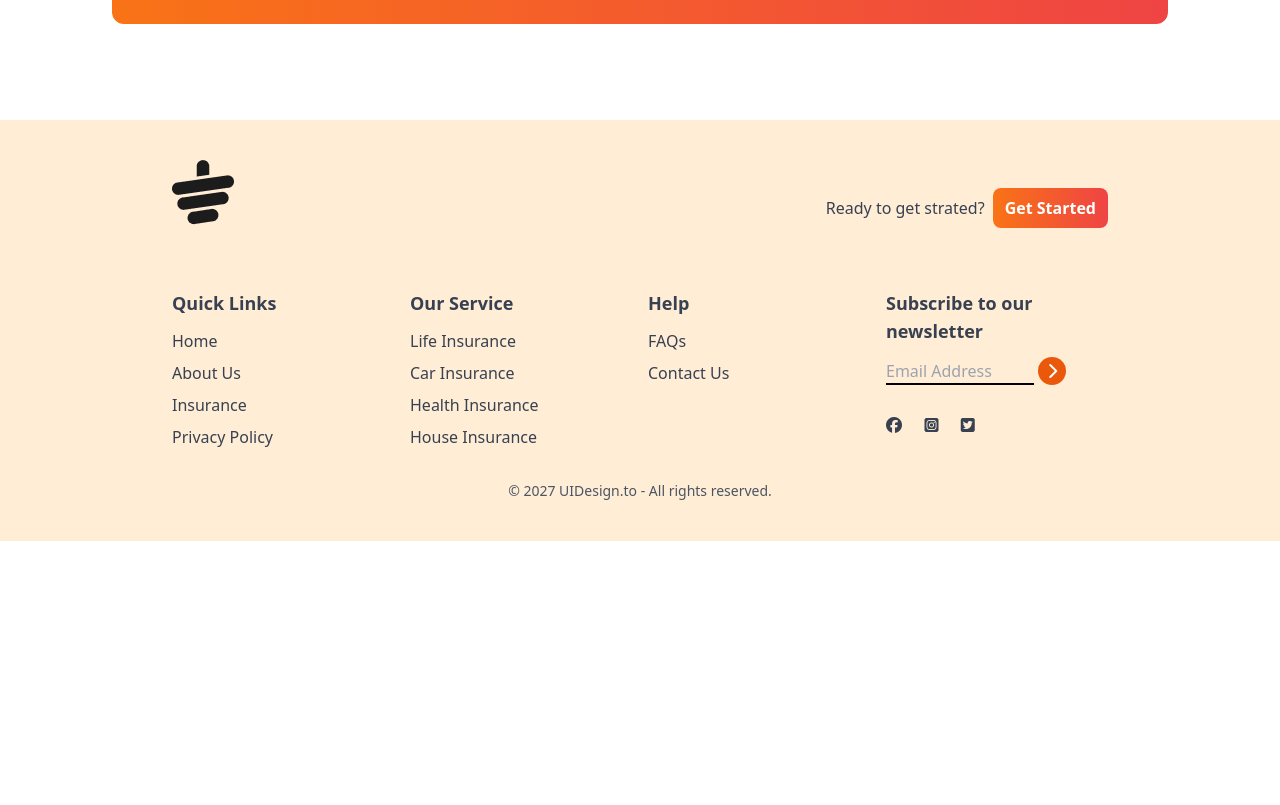
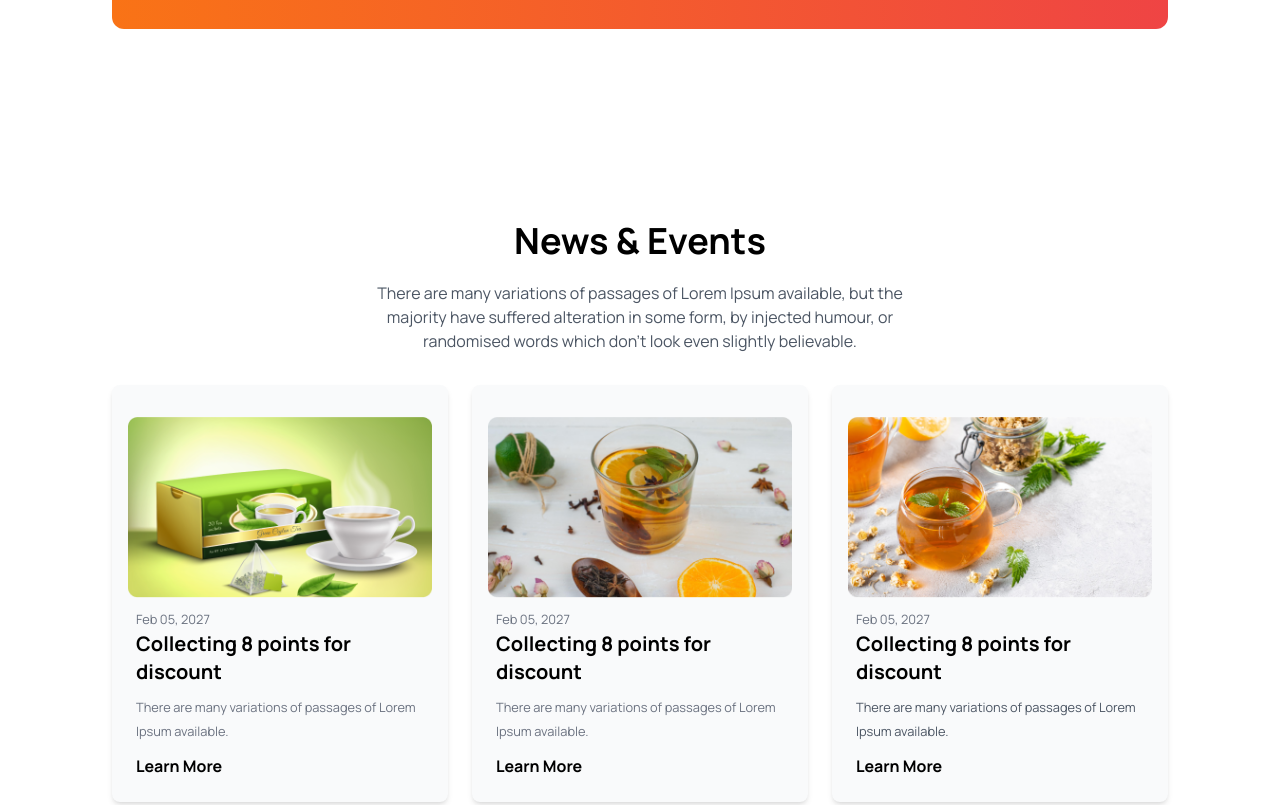
Before and after one commit to lehaz98/Tea-House-With-Taliwind, a plain HTML site: page index.html in a window 1280 px wide. Shown: the part 2420-3225 px from the top of the page. Before the commit the page ends 2961 px from the top, so only its background shows below. Drawn offline with nearby package versions, Linux system fonts and the light colour scheme.

Commit message:
Full tea house done

```diff
--- a/index.html
+++ b/index.html
@@ -25,12 +25,15 @@
             colors: {
               clifford: "#da373d",
             },
+            fontFamily: {
+              manrope: ["manrope", "sans-serif"],
+            },
           },
         },
       };
     </script>
   </head>
-  <body>
+  <body class="font-manrope">
     <!-- Main Content -->
     <main class="max-w-screen-xl mx-auto px-16 lg:px-28">
       <!-- header section -->
@@ -258,7 +261,63 @@
           </div>
         </div>
       </section>
-      <!-- news section homwork -->
+      <!-- news section homework -->
+      <section class="py-8 lg:py-24">
+        <!-- title -->
+        <div class="text-center mb-8">
+          <h1 class="text-3xl md:text-4xl font-bold mb-5">News & Events</h1>
+          <p class="text-gray-600 max-w-xl mx-auto">
+            There are many variations of passages of Lorem Ipsum available, but
+            the majority have suffered alteration in some form, by injected
+            humour, or randomised words which don't look even slightly
+            believable.
+          </p>
+        </div>
+        <div class="grid grid-cols-1 md:grid-cols-3 lg:grid-cols-3 gap-6">
+          <!-- product card -->
+          <div class="p-4 rounded-lg shadow-md bg-gray-50 overflow-hidden">
+            <img class="mx-auto pt-4" src="images/news-1.png" alt="" />
+            <div class="p-2">
+              <small class="text-gray-500">Feb 05, 2027</small>
+              <h2 class="font-bold mb-2 text-xl">
+                Collecting 8 points for discount
+              </h2>
+              <small class="text-gray-500">
+                There are many variations of passages of Lorem Ipsum available.
+              </small>
+              <h1 class="font-bold mt-3">Learn More</h1>
+            </div>
+          </div>
+          <!-- product card -->
+          <div class="p-4 rounded-lg shadow-md bg-gray-50 overflow-hidden">
+            <img class="mx-auto pt-4" src="images/news-2.png" alt="" />
+            <div class="p-2">
+              <small class="text-gray-500">Feb 05, 2027</small>
+              <h2 class="font-bold mb-2 text-xl">
+                Collecting 8 points for discount
+              </h2>
+              <small class="text-gray-500">
+                There are many variations of passages of Lorem Ipsum available.
+              </small>
+              <h1 class="font-bold mt-3">Learn More</h1>
+            </div>
+          </div>
+          <!-- product card -->
+          <div class="p-4 rounded-lg shadow-md bg-gray-50 overflow-hidden">
+            <img class="mx-auto pt-4" src="images/news-3.png" alt="" />
+            <div class="p-2">
+              <small class="text-gray-500">Feb 05, 2027</small>
+              <h2 class="font-bold mb-2 text-xl">
+                Collecting 8 points for discount
+              </h2>
+              <small class="text-gray-600">
+                There are many variations of passages of Lorem Ipsum available.
+              </small>
+              <h1 class="font-bold mt-3">Learn More</h1>
+            </div>
+          </div>
+        </div>
+      </section>
     </main>
     <!-- footer section -->
     <footer class="bg-orange-100 text-gray-700 py-10 px-4 md:px--16">
```
